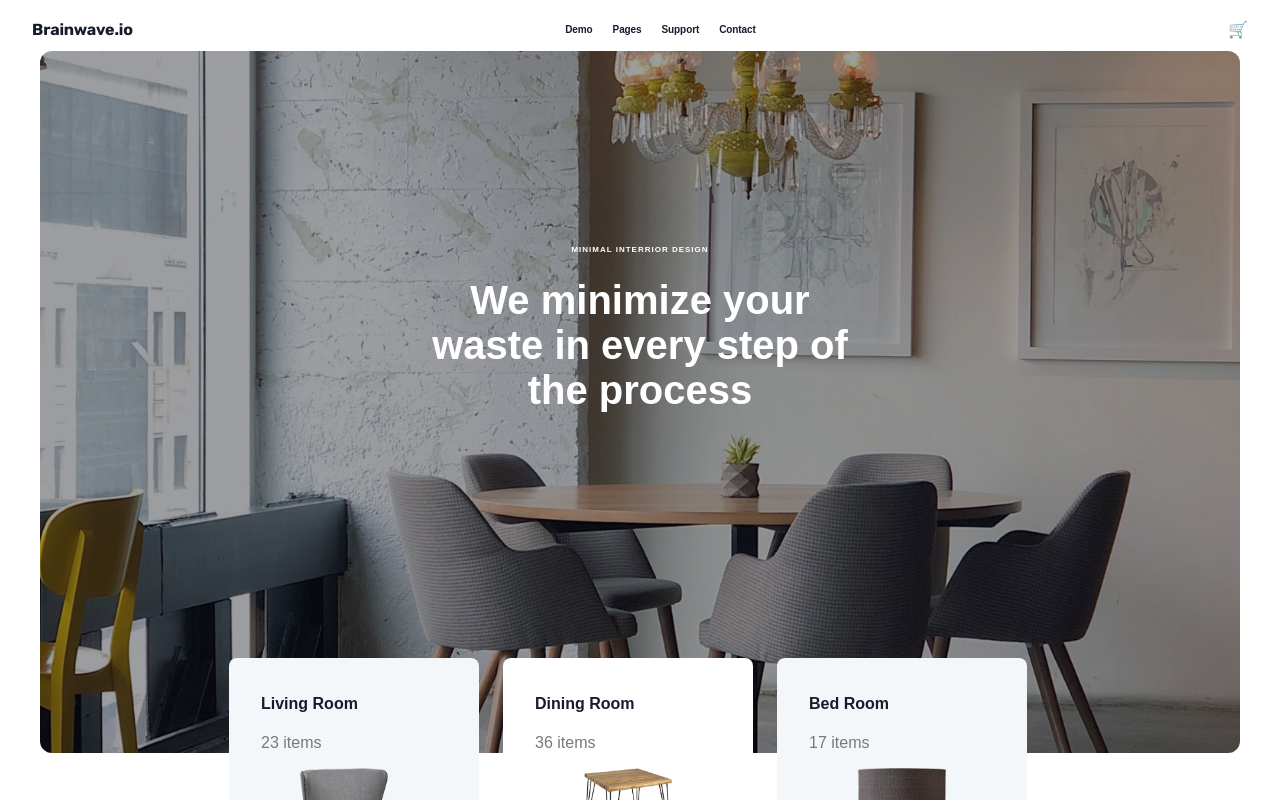
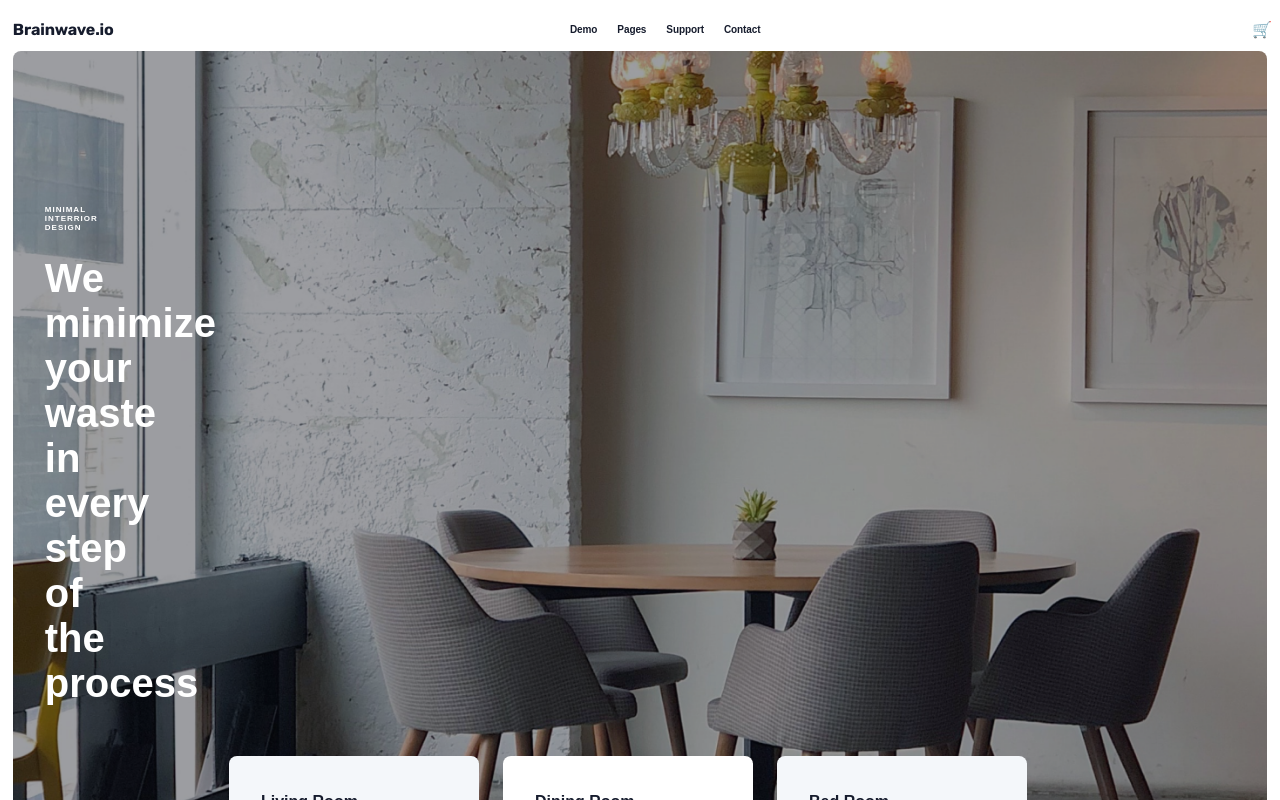
Before and after one commit to kattyd/brainwave-io, a React (Vite) app: page / in a window 1280 px wide. Shown: the top 800 px of the page. Built offline with nearby package versions, Linux system fonts and the light colour scheme.

Commit message:
cta, testimonials, and final cta without styling

```diff
--- a/src/components/FinalCTA.jsx
+++ b/src/components/FinalCTA.jsx
@@ -0,0 +1,16 @@
+import React from "react";
+import "../styles/FinalCTA.css";
+import BG from "../assets/BG.png";
+
+const FinalCTA = () => {
+    return (
+        <section className="ctacontainer" style={{ backgroundImage: `url(${BG})` }}>
+            <div className="ctatext">
+                <h1>Ready to have a decorated lifestyle?</h1>
+                <button>Start Shopping</button>
+            </div>
+        </section>
+    );
+};
+
+export default FinalCTA;
--- a/src/components/Hero.jsx
+++ b/src/components/Hero.jsx
@@ -4,9 +4,8 @@ import BG from "../assets/BG.png";
 
 const Hero = () => {
     return (
-        <section className="hero">
+        <section className="hero" style={{ backgroundImage: `url(${BG})` }}>
             <div className="container">
-            <img src={BG} alt="Main hero banner" className="hero-image" />
                 <div className="hero-text">
                     <p>MINIMAL INTERRIOR DESIGN</p>
                     <h1>We minimize your waste in every step of the process</h1>
--- a/src/pages/Home.jsx
+++ b/src/pages/Home.jsx
@@ -5,7 +5,7 @@ import CategoryCards from "../components/CategoryCards";
 import ProductGallery from "../components/ProductGallery";
 import CallToAction from "../components/CallToAction";
 import Testimonials from "../components/Testimonials";
-// import FinalCTA from "../components/FinalCTA";
+import FinalCTA from "../components/FinalCTA";
 // import Footer from "../components/Footer";
 
 
@@ -18,8 +18,8 @@ const Home = () => {
             <ProductGallery />
             <CallToAction />
             <Testimonials />
-            {/* <FinalCTA />
-            <Footer /> */}
+            <FinalCTA />
+            {/* <Footer /> */}
         </>
     );
 };
--- a/src/styles/FinalCTA.css
+++ b/src/styles/FinalCTA.css
@@ -0,0 +1,29 @@
+.ctacontainer {
+    background-size: cover;
+    background-position: center;
+    background-repeat: no-repeat;
+    height:  500px;
+    position: relative;
+    display: flex;
+    align-items: center;
+    color: #fff; /* optional: adjust based on your text and image contrast */
+    text-align: left;
+    padding: 0 auto;
+    margin-top: 0.8rem;
+}
+.ctatext {
+    width: 450px;
+    text-align: center;
+}
+.ctatext h1 {
+    font-size: 40px;
+}
+.ctatext button {
+    background: var(--accent);
+    border: none;
+    color: var(--secondary-color);
+    height: 45px;
+    padding: 1rem;
+    border-radius: 6px;
+    font-weight: bold;
+}
--- a/src/styles/Hero.css
+++ b/src/styles/Hero.css
@@ -1,20 +1,29 @@
 .hero {
+    background-size: cover;
+    background-position: center;
+    background-repeat: no-repeat;
+    height:  800px;
     position: relative;
-    width: 1200px;
-    margin: 0 auto;
-    overflow: hidden;
+    display: flex;
+    align-items: center;
+    color: #fff; /* optional: adjust based on your text and image contrast */
+    text-align: left;
+    padding: 0 2rem;
+    margin: 0 0.3rem;
+    border-radius: 8px;
 }
+
 .hero .container {
     position: relative;
 }
-.hero-image {
+/* .hero-image {
     width: 100%;
     height: auto;
     display: block;
     object-fit: cover;
     max-width: 1200px;
     border-radius: 12px;
-}
+} */
 .hero-text {
     position: absolute;
     top: 39%;
--- a/src/styles/Navbar.css
+++ b/src/styles/Navbar.css
@@ -9,7 +9,7 @@
     color: var(--secondary-color);
     font-weight: bold;
     letter-spacing: -0.13px;
-    margin-left: 1.5rem;
+    margin: 0.3rem;
 }
 .nav-links {
     display: flex;
@@ -26,6 +26,3 @@
     transition: color 0.3s ease;
     letter-spacing: -0.1px;
 }
-.navbar span {
-    margin-right: 1.5rem;
-}
```
